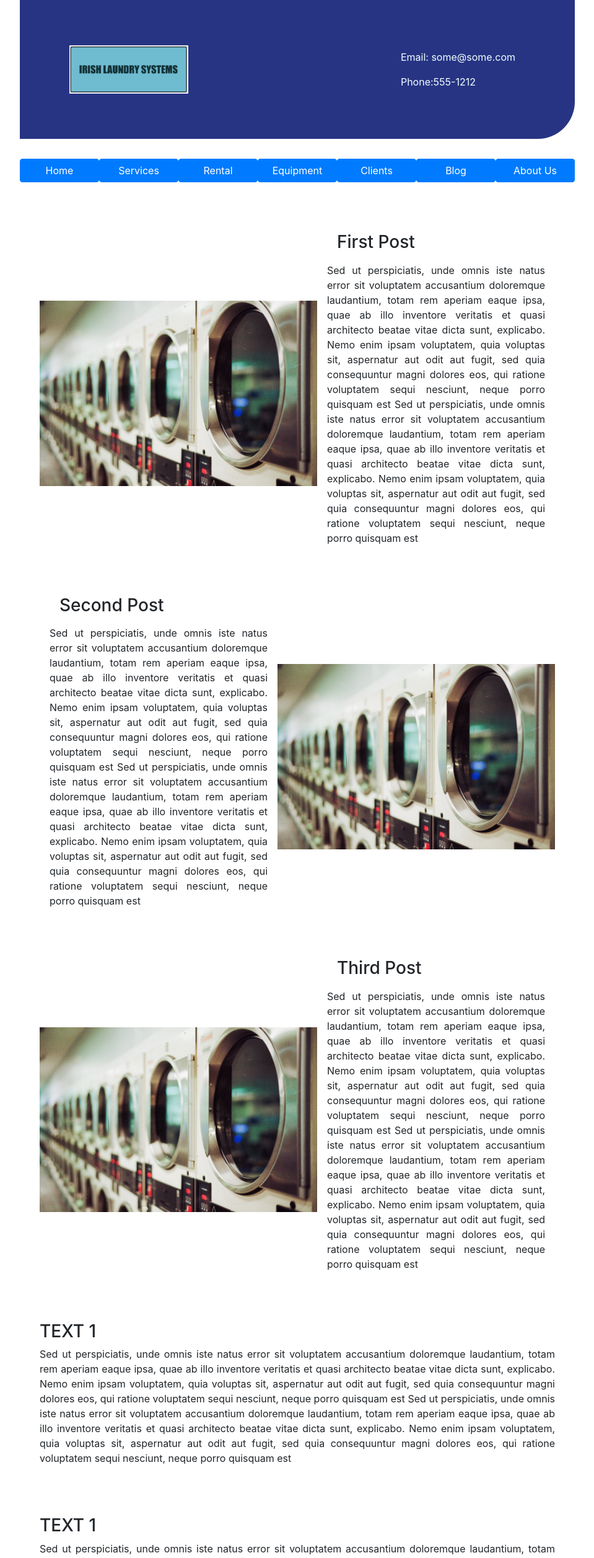
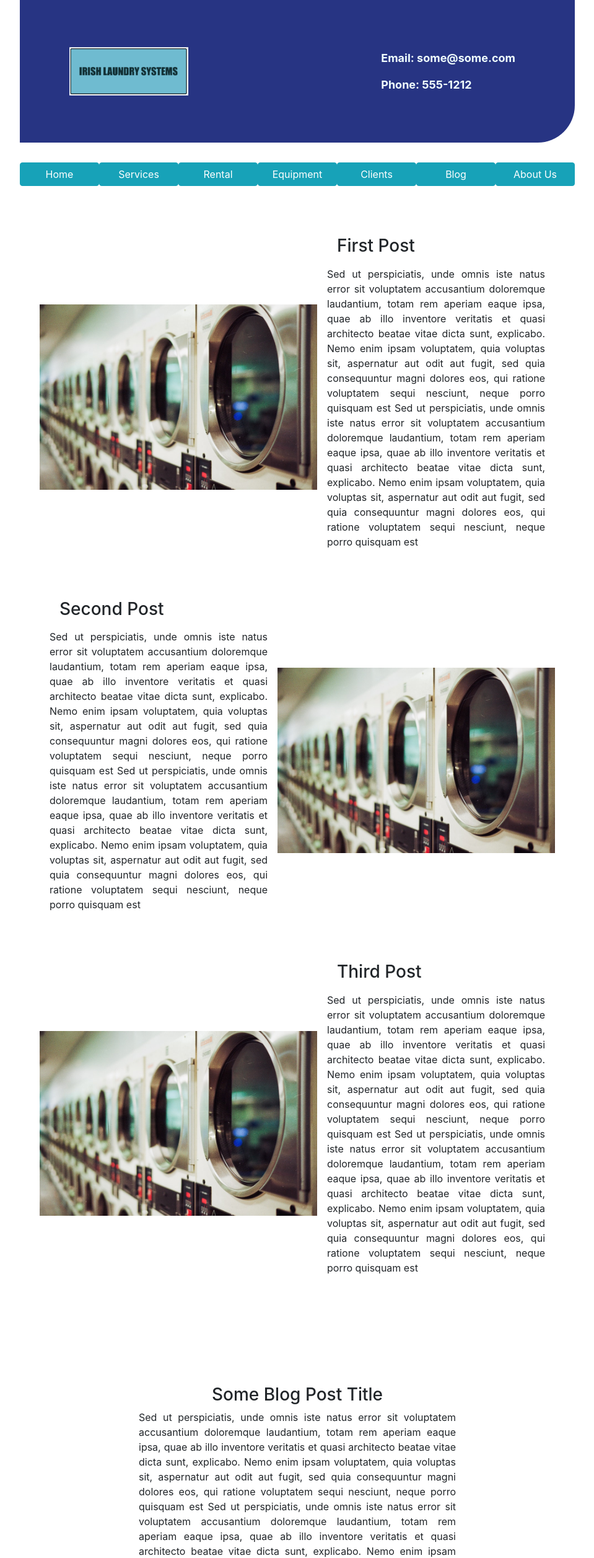
Before and after one commit to RaphaelQSmith/irish-laundry-system, a Next.js app: page /blog in a window 1280 px wide. Shown: the top 2513 px of the page at 62% size, without its empty margins (160-1119 px from the left). Built offline with nearby package versions, Linux system fonts and the light colour scheme.

Commit message:
Button colors, blog text resizing

```diff
--- a/pages/blog.tsx
+++ b/pages/blog.tsx
@@ -55,7 +55,7 @@ export default function blog() {
             </section>
             <section className={styles.blogText}>
                 <div>
-                    <h3>TEXT 1</h3>
+                    <h3>Some Blog Post Title</h3>
                     <p>
                     Sed ut perspiciatis, unde omnis iste natus error sit voluptatem accusantium doloremque laudantium,
                     totam rem aperiam eaque ipsa, quae ab illo inventore veritatis et quasi architecto beatae vitae dicta sunt,
@@ -70,7 +70,7 @@ export default function blog() {
             </section>
             <section className={styles.blogText}>
                 <div>
-                    <h3>TEXT 1</h3>
+                    <h3>Some Blog Post Title</h3>
                     <p>
                     Sed ut perspiciatis, unde omnis iste natus error sit voluptatem accusantium doloremque laudantium,
                     totam rem aperiam eaque ipsa, quae ab illo inventore veritatis et quasi architecto beatae vitae dicta sunt,
--- a/pages/components/Header.tsx
+++ b/pages/components/Header.tsx
@@ -13,7 +13,7 @@ export default function Header() {
                     </div>
                     <div className={styles.headerInfo}>
                         <p>Email: some@some.com</p>
-                        <p>Phone:555-1212</p>
+                        <p>Phone: 555-1212</p>
                     </div>
                 </div>
             </header>
--- a/pages/components/HeaderButtons.tsx
+++ b/pages/components/HeaderButtons.tsx
@@ -5,13 +5,13 @@ import styles from './components.module.css'
 export default function HeaderButtons() {
     return (
         <div className={styles.buttonContainer}>
-            <Button variant="primary" className={styles.headerBts} href="/">Home</Button>
-            <Button variant="primary" className={styles.headerBts} href="/services">Services</Button>
-            <Button variant="primary" className={styles.headerBts} href="/rental">Rental</Button>
-            <Button variant="primary" className={styles.headerBts} href="/equipment">Equipment</Button>
-            <Button variant="primary" className={styles.headerBts} href="/clients">Clients</Button>
-            <Button variant="primary" className={styles.headerBts} href="/blog">Blog</Button>
-            <Button variant="primary" className={styles.headerBts} href="/aboutus">About Us</Button>
+            <Button variant="info" className={styles.headerBts} href="/">Home</Button>
+            <Button variant="info" className={styles.headerBts} href="/services">Services</Button>
+            <Button variant="info" className={styles.headerBts} href="/rental">Rental</Button>
+            <Button variant="info" className={styles.headerBts} href="/equipment">Equipment</Button>
+            <Button variant="info" className={styles.headerBts} href="/clients">Clients</Button>
+            <Button variant="info" className={styles.headerBts} href="/blog">Blog</Button>
+            <Button variant="info" className={styles.headerBts} href="/aboutus">About Us</Button>
         </div>
     )
     }
--- a/pages/components/components.module.css
+++ b/pages/components/components.module.css
@@ -23,21 +23,17 @@
     flex-direction: column;
     align-items: flex-start;
     margin: 1rem 4rem 0 0;
+    font-weight: 700;
+    font-size: large;
 }
 
 .buttonContainer{
    display: flex;
    flex: 1;
    flex-wrap: wrap;
-   align-items: center;
-   justify-items: center;
-   font-size: 10pt;
-   text-decoration: none;
-   color: white;
 }
 .headerBts{
     flex: 1;
-    /* margin-bottom: 5rem; */
 }
 
 .footerStyle{
--- a/styles/Home.module.css
+++ b/styles/Home.module.css
@@ -128,5 +128,8 @@
     margin: 1rem;
 }
 .blogText{
-    margin-bottom: 4rem;
+    margin: 6rem 10rem;
 }
+.blogText h3{
+    text-align: center;
+}
```
